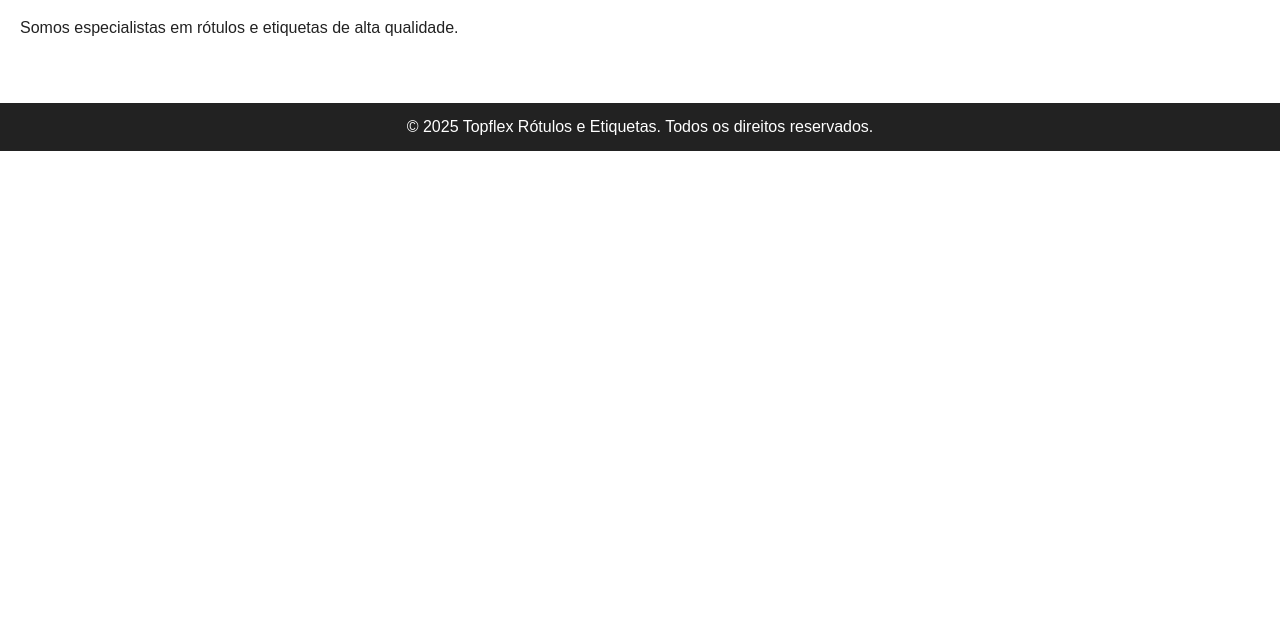
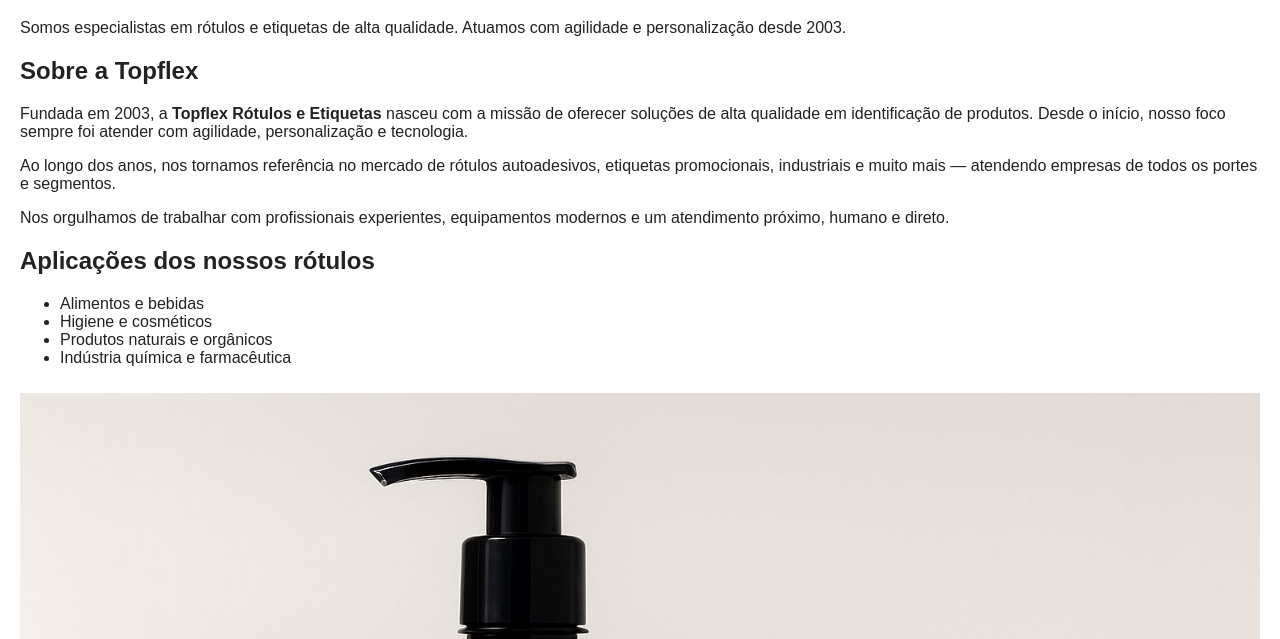
Before and after one commit to viniciuscleim/topflex-site, a plain HTML site: page index.html in a window 1280 px wide. Shown: the part 161-800 px from the top of the page. Drawn offline with Linux system fonts and the light colour scheme.

Commit message:
Atualização da home com conteúdo institucional

```diff
--- a/index.html
+++ b/index.html
@@ -3,7 +3,7 @@
 <html lang="pt-br">
 <head>
     <meta charset="UTF-8">
-    <title>Bem-vindo à Topflex | Topflex</title>
+    <title>Início | Topflex</title>
     <link rel="stylesheet" href="css/estilo.css">
 </head>
 <body>
@@ -18,7 +18,25 @@
     </header>
     <main>
         <h1>Bem-vindo à Topflex</h1>
-        <p>Somos especialistas em rótulos e etiquetas de alta qualidade.</p>
+        <p>Somos especialistas em rótulos e etiquetas de alta qualidade. Atuamos com agilidade e personalização desde 2003.</p>
+
+        <section>
+            <h2>Sobre a Topflex</h2>
+            <p>Fundada em 2003, a <strong>Topflex Rótulos e Etiquetas</strong> nasceu com a missão de oferecer soluções de alta qualidade em identificação de produtos. Desde o início, nosso foco sempre foi atender com agilidade, personalização e tecnologia.</p>
+            <p>Ao longo dos anos, nos tornamos referência no mercado de rótulos autoadesivos, etiquetas promocionais, industriais e muito mais — atendendo empresas de todos os portes e segmentos.</p>
+            <p>Nos orgulhamos de trabalhar com profissionais experientes, equipamentos modernos e um atendimento próximo, humano e direto.</p>
+        </section>
+
+        <section>
+            <h2>Aplicações dos nossos rótulos</h2>
+            <ul>
+                <li>Alimentos e bebidas</li>
+                <li>Higiene e cosméticos</li>
+                <li>Produtos naturais e orgânicos</li>
+                <li>Indústria química e farmacêutica</li>
+            </ul>
+            <img src="img/exemplo-produtos.jpg" alt="Exemplo de rótulos aplicados" style="max-width: 100%; margin-top: 10px;">
+        </section>
     </main>
     <footer>
         © 2025 Topflex Rótulos e Etiquetas. Todos os direitos reservados.
```
Also changed, not shown: img/exemplo-produtos.jpg (added).
